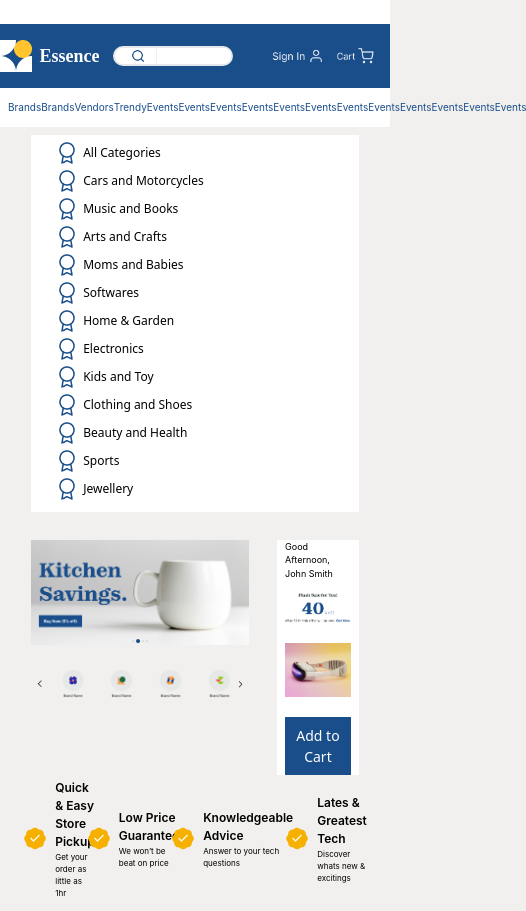
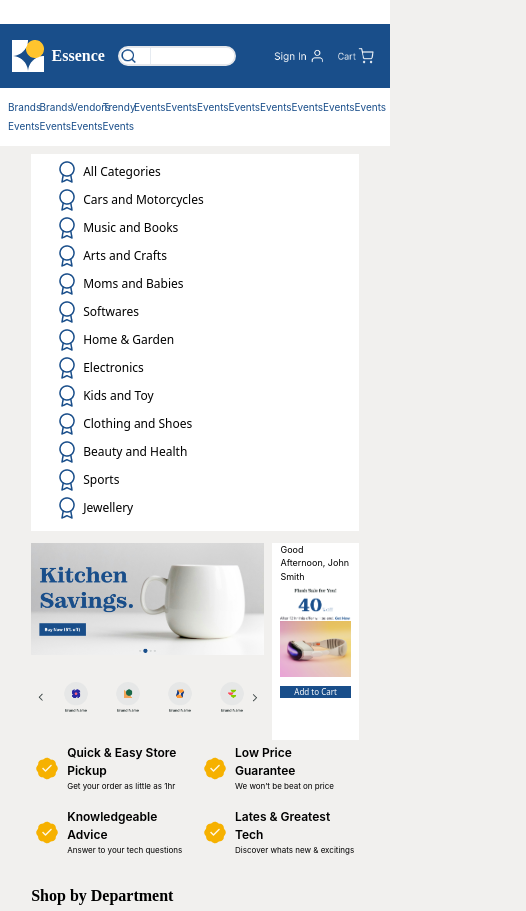
Before and after one commit to sabbirhosssen/incevio_project, a website built with Vite: page index.html in a window 390 px wide. Shown: the top 911 px of the page, 526 px wide, since content can reach past the window. Built offline with nearby package versions, Linux system fonts and the light colour scheme; files whose address does not match are found by name.

Commit message:
responsive

```diff
--- a/index.html
+++ b/index.html
@@ -18,19 +18,19 @@
       <nav
         class="bg-[#194E8A] pt-3 pb-3 ps-[4%] pe-[4%] flex justify-center items-center gap-3"
       >
-        <div class="w-[20%] flex justify-center items-center gap-1">
+        <div class="w-[20%] flex justify-center ms-3 md:ms-0 items-center gap-1">
           <img
-            class="w-fit"
+            class="w-min md:w-fit"
             src="./images/header/Essence-h/Essence_logo.png"
             alt=""
           />
-          <div class="font-zodiak font-bold text-white text-lg md:text-3xl ">Essence</div>
+          <div class="font-zodiak font-bold text-white text-base sm:text-lg md:text-3xl ">Essence</div>
         </div>
         <div class="w-[50%] mx-[6%]">
           <div
             class="bg-white  flex justify-center items-center p-0 border-2 rounded-full"
           >
-            <button class="ps-4">
+            <button class="md:ps-4">
               <img
                 class="w-fit"
                 src="./images/header/Essence-h/search.png"
@@ -64,7 +64,7 @@
           </a>
         </div>
       </nav>
-      <nav class="bg-[hsl(0,0%,100%)] w-full font-inter pt-3 pb-3  ps-2 md:ps-[10%] pe-2 md:pe-[10%] flex justify-around items-center  gap-0 md:gap-2">
+      <nav class="bg-[hsl(0,0%,100%)] w-full font-inter pt-3 pb-3  ps-2 md:ps-[10%] pe-2 md:pe-[10%] grid grid-cols-12 md:flex md:justify-center md:items-center  gap-1 md:gap-3 overflow-hidden">
         <div class=" text-[10px] md:text-xs text-[#194E8A]">Brands</div>
         <div class=" text-[10px] md:text-xs text-[#194E8A]">Brands</div>
         <div class=" text-[10px] md:text-xs text-[#194E8A]">Vendors</div>
@@ -86,7 +86,7 @@
     <main>
 
       <section class="w-full mt-[2%] mb-[2%] ps-[8%] pe-[8%]  ">
-        <div class="grid grid-cols-12  gap-7">
+        <div class="w-full grid grid-cols-12  gap-3 md:gap-7">
 
          <aside class="w-full bg-[#FFFFFF] ps-6 pt-[2%] pb-[2%] col-span-12 md:col-span-3 ...">
           <div class="jf">
@@ -105,11 +105,11 @@
             <div class="flex justify-start items-center gap-1 mb-1 md:mb-0 "><img src="./images/categories/award.png" alt=""> <p class=" text-xs md:text-sm">Jewellery</p>   </div>
           </div>
          </aside>
-         <article class="w-full  col-span-12 md:col-span-9 ...">
-          <div class="flex justify-between gap-7">
+         <article class="md:w-full  col-span-full md:col-span-9 ...">
+          <div class=" flex justify-between gap-2 md:gap-7">
             <div class="h-[100%]">
             <div class=" ">
-              <img class="w-full h-auto " src="./images/categories/Frame 61.png" alt="">
+              <img class="w-full h-full " src="./images/categories/Frame 61.png" alt="">
             </div>
             <div class="h-min">
               <section>
@@ -160,17 +160,17 @@
             </div>
           </div>
           <div class=" bg-[#FFFFFF] ps-2 pe-2 pb-0 pt-0 md:pt-4 md:pb-4  ">
-            <p class="font-inter text-[9px] md:text-xs mb-2">Good Afternoon, John Smith</p>
+            <p class="font-inter text-[9px] md:text-xs md:mb-2">Good Afternoon, John Smith</p>
             <img class="pt-1" src="./images/categories/Frame 26689.png" alt="">
-            <img class="mt-5 mb-5" src="./images/categories/Frame 68.png" alt="">
-            <button class="bg-[#194E8A] text-white text-[14px] w-full pt-2 pb-2  md:text-lg" >Add to Cart</button>
+            <img class="md:mt-5 md:mb-5" src="./images/categories/Frame 68.png" alt="">
+            <button class="bg-[#194E8A] text-white text-[8px] w-full md:pt-2 md:pb-2  md:text-lg" >Add to Cart</button>
           </div>
           </div>
          </article>
 
 
         </div>
-        <div class="flex justify-between items-center gap-2 md:mt-7 font-inter">
+        <div class="grid   grid-cols-2 md:grid-cols-4 gap-2 md:mt-7 font-inter">
           <div class="flex justify-center items-center gap-1 p-1"> <img src="./images/categories/Frame 40.png" alt=""> <div class="text-start ps-1"><p class="text-[12px] md:text-sm font-semibold">Quick & Easy Store Pickup</p> <p class="text-[8px] md:text-xs" >Get your order as little as 1hr</p></div> </div>
           <div class="flex justify-center items-center gap-1 p-1"> <img src="./images/categories/Frame 40.png" alt=""> <div class="text-start ps-1"><p class="text-[12px] md:text-sm font-semibold">Low Price Guarantee</p> <p class="text-[8px] md:text-xs" >We won’t be beat on price</p></div> </div>
           <div class="flex justify-center items-center gap-1 p-1"> <img src="./images/categories/Frame 40.png" alt=""> <div class="text-start ps-1"><p class="text-[12px] md:text-sm font-semibold">Knowledgeable Advice</p> <p class="text-[8px] md:text-xs" >Answer to your tech questions</p></div> </div>
@@ -406,7 +406,7 @@
       </section>
       <section class="w-full mt-[5%] mb-[4%] ps-[8%] pe-[8%] ">
         <h3 class="font-zodiak font-bold md:text-2xl">Shop All Categories</h3>
-        <div class="grid grid-cols-2 md:grid-cols-5 gap-4 md:gap-5 mt-3 md:mt-5">
+        <div class="grid grid-cols-1 md:grid-cols-5 gap-4 md:gap-5 mt-3 md:mt-5">
           <div class="flex justify-self-start items-center bg-[#E6E7E7] gap-2 w-[240px] "> <div ><img class="w-fit " src="./images/shop_Categories/shop1.png" alt=""></div> <div class="  font-inter font-bold  text-sm text-center pe-2 md:pe-4">Portrait</div>  </div>
           <div class="flex justify-self-start items-center bg-[#E6E7E7] gap-2 w-[240px] "> <div ><img class="w-fit " src="./images/shop_Categories/shop2.png" alt=""></div> <div class="  font-inter font-bold  text-sm text-center pe-2 md:pe-4">space</div>  </div>
           <div class="flex justify-self-start items-center bg-[#E6E7E7] gap-2 w-[240px] "> <div ><img class="w-fit " src="./images/shop_Categories/shop3.png" alt=""></div> <div class="  font-inter font-bold  text-sm text-center pe-2 md:pe-4">Texture</div>  </div>
```
Also changed, not shown: output/style.css.
